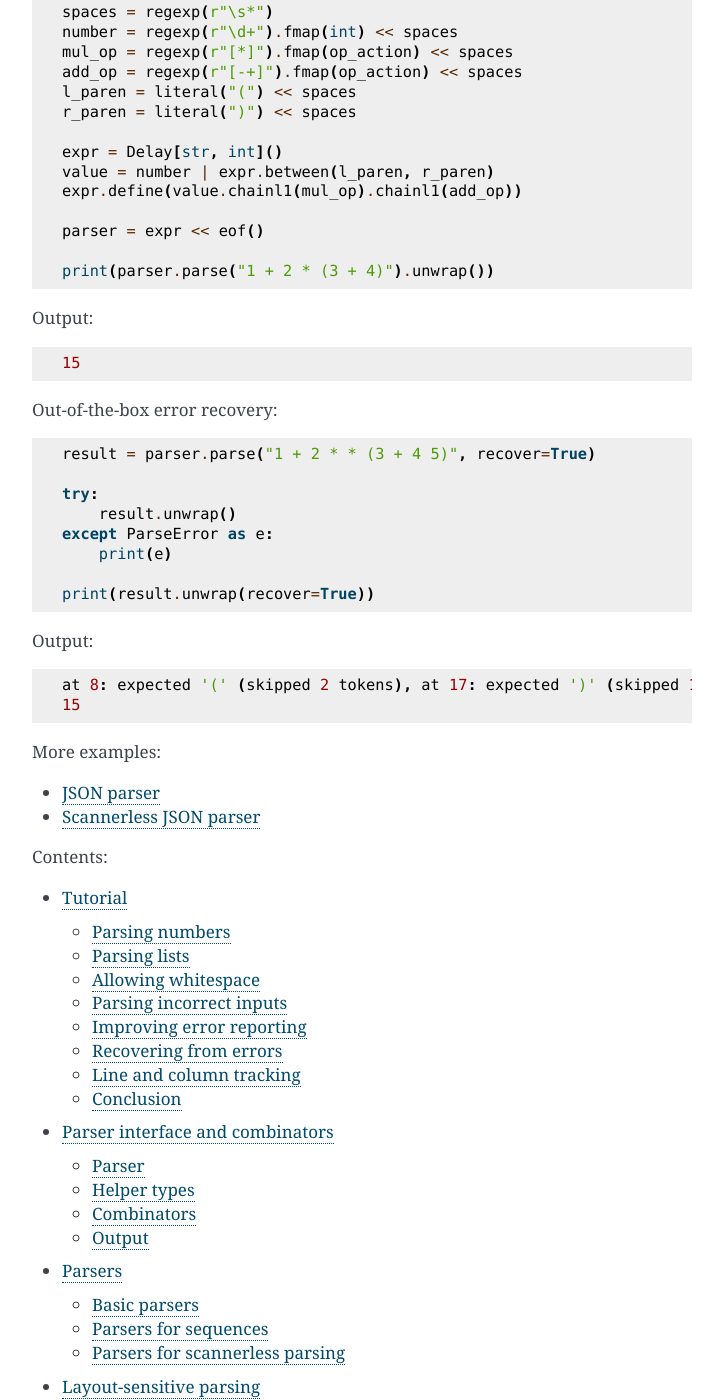
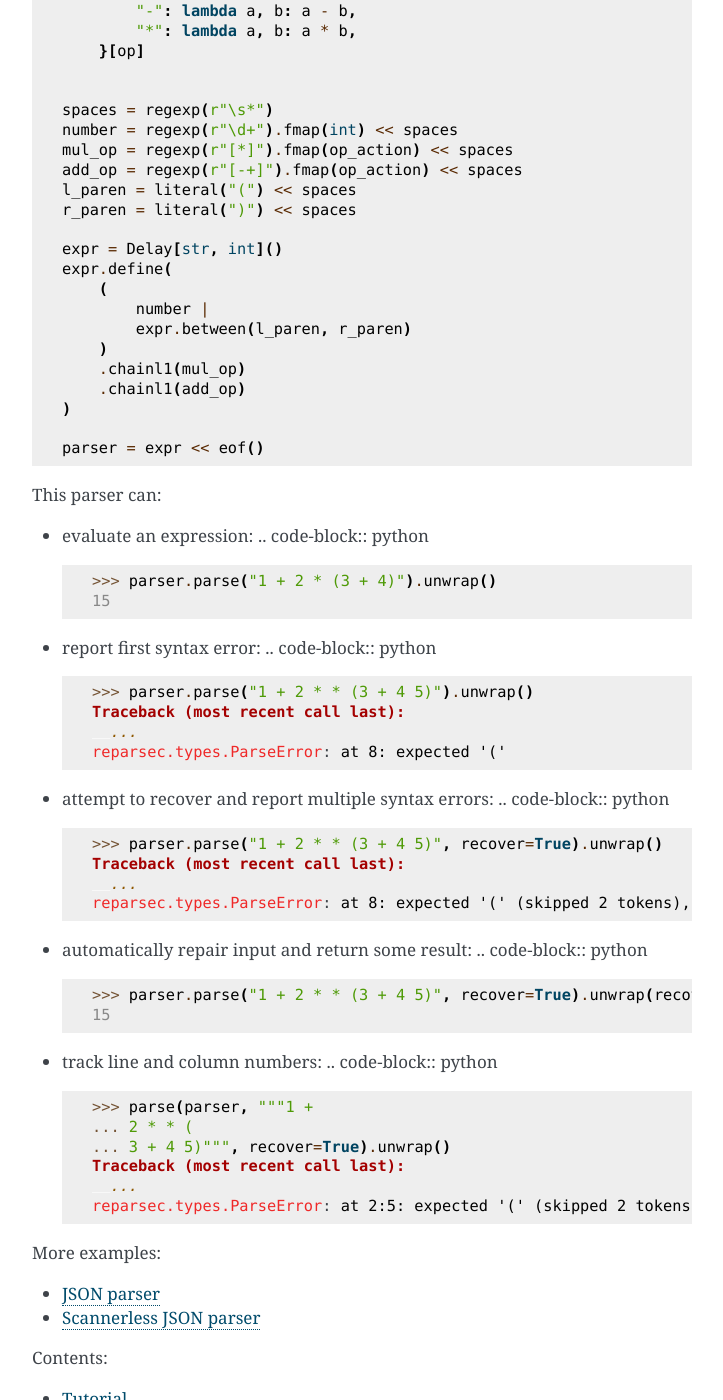
Before and after one commit to ethframe/reparsec, a Sphinx documentation site: the page built from docs/source/index.rst, in a window 1280 px wide and 1400 px high, scrolled down 886 px. Shown: the whole window, without its empty margins (388-1111 px from the left). Built offline with Sphinx 7.4.7, drawn with Linux system fonts in a browser that asks for light colours; the version number is read from the project's files by our own code; some of the changed text lies outside the part shown.

Commit message:
Improve example in readme

````diff
--- a/README.md
+++ b/README.md
@@ -18,13 +18,15 @@ pip install reparsec
 * [Tutorial](https://reparsec.readthedocs.io/en/latest/pages/tutorial.html)
 * [Documentation](https://reparsec.readthedocs.io/en/latest/index.html)
 
-Simple arithmetic expression parser and calculator:
+## Example
+
+With `reparsec`, simple arithmetic expression parser and evaluator could be written like this:
 
 ```python
 from typing import Callable
 
 from reparsec import Delay
-from reparsec.scannerless import literal, regexp
+from reparsec.scannerless import literal, parse, regexp
 from reparsec.sequence import eof
 
 
@@ -44,39 +46,53 @@ l_paren = literal("(") << spaces
 r_paren = literal(")") << spaces
 
 expr = Delay[str, int]()
-value = number | expr.between(l_paren, r_paren)
-expr.define(value.chainl1(mul_op).chainl1(add_op))
+expr.define(
+    (
+        number |
+        expr.between(l_paren, r_paren)
+    )
+    .chainl1(mul_op)
+    .chainl1(add_op)
+)
 
 parser = expr << eof()
-
-print(parser.parse("1 + 2 * (3 + 4)").unwrap())
 ```
 
-Output:
+This parser can:
 
-```
-15
-```
-
-Out-of-the-box error recovery:
-
-```python
-result = parser.parse("1 + 2 * * (3 + 4 5)", recover=True)
-
-try:
-    result.unwrap()
-except ParseError as e:
-    print(e)
-
-print(result.unwrap(recover=True))
-```
-
-Output:
-
-```
-at 8: expected '(' (skipped 2 tokens), at 17: expected ')' (skipped 1 token)
-15
-```
+* evaluate an expression:
+  ```python
+  >>> parser.parse("1 + 2 * (3 + 4)").unwrap()
+  15
+  ```
+* report first syntax error:
+  ```python
+  >>> parser.parse("1 + 2 * * (3 + 4 5)").unwrap()
+  Traceback (most recent call last):
+    ...
+  reparsec.types.ParseError: at 8: expected '('
+  ```
+* attempt to recover and report multiple syntax errors:
+  ```python
+  >>> parser.parse("1 + 2 * * (3 + 4 5)", recover=True).unwrap()
+  Traceback (most recent call last):
+    ...
+  reparsec.types.ParseError: at 8: expected '(' (skipped 2 tokens), at 17: expected ')' (skipped 1 token)
+  ```
+* automatically repair input and return some result:
+  ```python
+  >>> parser.parse("1 + 2 * * (3 + 4 5)", recover=True).unwrap(recover=True)
+  15
+  ```
+* track line and column numbers:
+  ```python
+  >>> parse(parser, """1 +
+  ... 2 * * (
+  ... 3 + 4 5)""", recover=True).unwrap()
+  Traceback (most recent call last):
+    ...
+  reparsec.types.ParseError: at 2:5: expected '(' (skipped 2 tokens), at 3:7: expected ')' (skipped 1 token)
+  ```
 
 More examples:
   * [JSON parser](https://github.com/ethframe/reparsec/blob/master/tests/parsers/json.py)
--- a/docs/source/index.rst
+++ b/docs/source/index.rst
@@ -1,5 +1,10 @@
 Welcome to reparsec's documentation!
 ====================================
+
+.. testsetup::
+
+   from tests.parsers.expr import parser
+   from reparsec.scannerless import parse
 
 .. mdinclude:: ../../README.md
 
````
